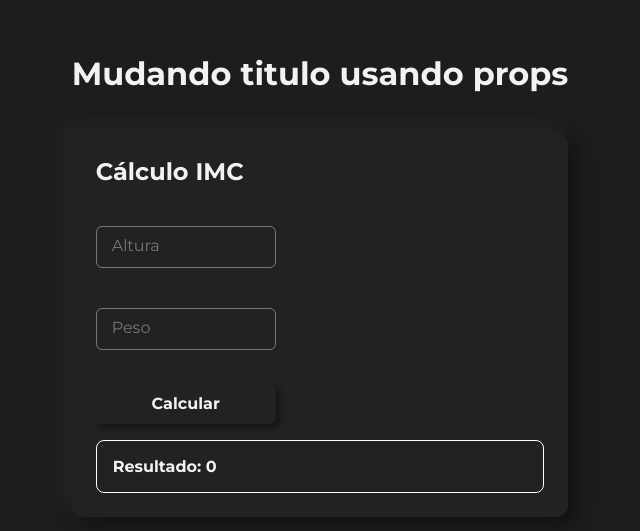
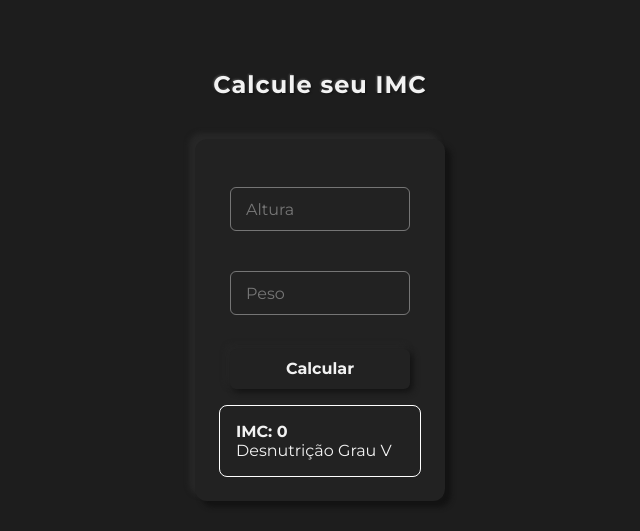
Before and after one commit to abrxao/EBAC-React, a React (Create React App) app in the folder modulo-45/react-components/: page / in a window 1280 px wide. Shown: the part 115-646 px from the top of the page, without its empty margins (320-960 px from the left). Built offline with nearby package versions, Linux system fonts and the light colour scheme.

Commit message:
:sparkles:feat: criando funcao para classificacao de IMC

```diff
--- a/modulo-45/react-components/src/App.js
+++ b/modulo-45/react-components/src/App.js
@@ -4,7 +4,7 @@ import IMC from './components/IMC';
 function App() {
   return (
     <div className="App">
-      <Header  title="Mudando titulo usando props"/>
+      <Header  title="Calcule seu IMC"/>
       <IMC/>
     </div>
   );
--- /dev/null
+++ b/modulo-45/react-components/src/IMC_lib/imcClassify.js
@@ -0,0 +1,48 @@
+export default function imcClassify(imc){
+    var imcRanges = [
+        {
+            "range": 10,
+            "classification": "Desnutrição Grau V"
+        },
+        {
+            "range": 13,
+            "classification": "Desnutrição Grau IV"
+        },
+        {
+            "range": 16,
+            "classification": "Desnutrição Grau III"
+        },
+        {
+            "range": 17,
+            "classification": "Desnutrição Grau II"
+        },
+        {
+            "range": 18.5,
+            "classification": "Desnutrição Grau I"
+        },
+        {
+            "range": 25,
+            "classification": "Peso Normal"
+        },
+        {
+            "range": 30,
+            "classification": "Pré-Obesidade"
+        },
+        {
+            "range": 35,
+            "classification": "Obesidade Grau I"
+        },
+        {
+            "range": 40,
+            "classification": "Obesidade Grau II"
+        }
+    ]
+
+    for(var i = 0; i<imcRanges.length; i++){
+        if(imc < imcRanges[i].range){
+            return imcRanges[i].classification;
+        }
+    }
+    return "Obesidade Grau III";
+
+}
--- a/modulo-45/react-components/src/components/Header/header.css
+++ b/modulo-45/react-components/src/components/Header/header.css
@@ -1,4 +1,9 @@
 h1{
+    font-size: 24px;
+    text-align: center;
     margin-bottom: 40px;
+    letter-spacing: 1px;
     color: #f2f2f2;
+    text-shadow: 1px 1px 2px #0006,
+    -1px -1px 2px #8886;
 }
--- a/modulo-45/react-components/src/components/IMC/index.js
+++ b/modulo-45/react-components/src/components/IMC/index.js
@@ -1,24 +1,30 @@
- import React, {useState} from "react";
+ import React, {useState, useEffect} from "react";
  import './style.css';
+ import imcClassify from "../../IMC_lib/imcClassify";
 
  function IMC(){
     const [weight, setWeight] = useState();
     const [height, setHeight] = useState();
-    const [imc, setIMC] = useState(0);
+    const [imc,setIMC] = useState(0);
+    const [classification, setClassification] = useState(0);
 
     function calculator(){
+
         if(weight.match(/[a-zA-Z]/) || height.match(/[a-zA-Z]/)){
             alert('Verifique os valores dos campos');
         }else{
             setIMC(parseFloat(weight / (height * height)).toFixed(2));
+
         }
 
     }
 
+    useEffect(()=>{
+        setClassification(imcClassify(imc));
+    },[imc])
+
 return (
     <div className="IMC">
-            <h2>Cálculo IMC</h2>
-
     <div className="inputField">
     <label for="height">Altura</label>
     <input
@@ -37,15 +43,16 @@
     />
     </div>
 
-            <button onClick={calculator} >Calcular</button>
+    <button onClick={calculator}>Calcular</button>
 
     <div className="resultBlock">
-                <h4 >Resultado: {imc}</h4>
+    <h4>IMC: {imc}</h4>
+    <p>{classification}</p>
     </div>
-
 
     </div>
     )
+
 }
 
 export default IMC;
--- a/modulo-45/react-components/src/components/IMC/style.css
+++ b/modulo-45/react-components/src/components/IMC/style.css
@@ -1,16 +1,23 @@
 .IMC{
+    width: 250px;
     background-color: #222222;
     color: #f2f2f2;
     margin-top: 24px;
     padding: 24px;
     border-radius: 12px;
     display: flex;
+    align-items: center;
+    justify-content: center;
     gap: 16px;
     flex-direction: column;
     box-shadow:
-    9px 9px 18px #131313,
-    -9px -9px 18px #272727;
+    6px 6px 5px #131313,
+    -6px -6px 5px #272727;
 
+}
+
+.IMC h2{
+    font-size: 20px
 }
 
 .inputField {
@@ -24,7 +31,7 @@
     opacity: .4;
     position: absolute;
     pointer-events: none;
-    top: 10px;
+    top: 13px;
     left: 16px;
     transition: .250s;
 }
@@ -42,6 +49,7 @@
     border:1px solid #f2f2f266;
     width: 180px;
     padding: 12px;
+    font-size: 14px;
     border-radius: 6px;
     background-color: #fff0;
 }
@@ -73,6 +81,7 @@
 }
 
 .resultBlock{
+    width: 100%;
     border: 1px solid #fff;
     padding: 16px;
     border-radius: 8px;
```
Lines whose indentation alone changed are shown as unchanged.
